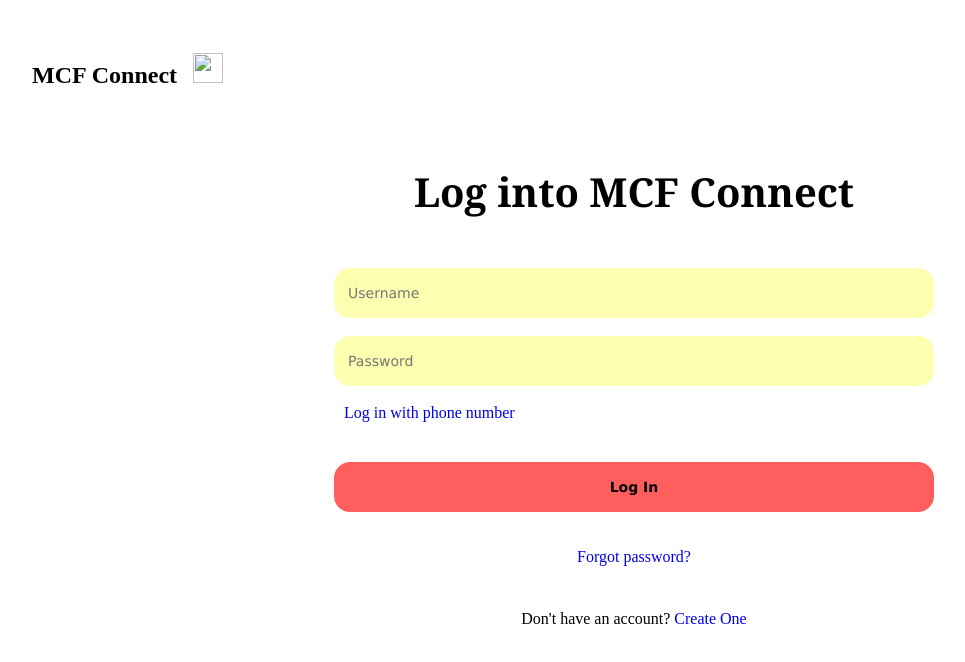
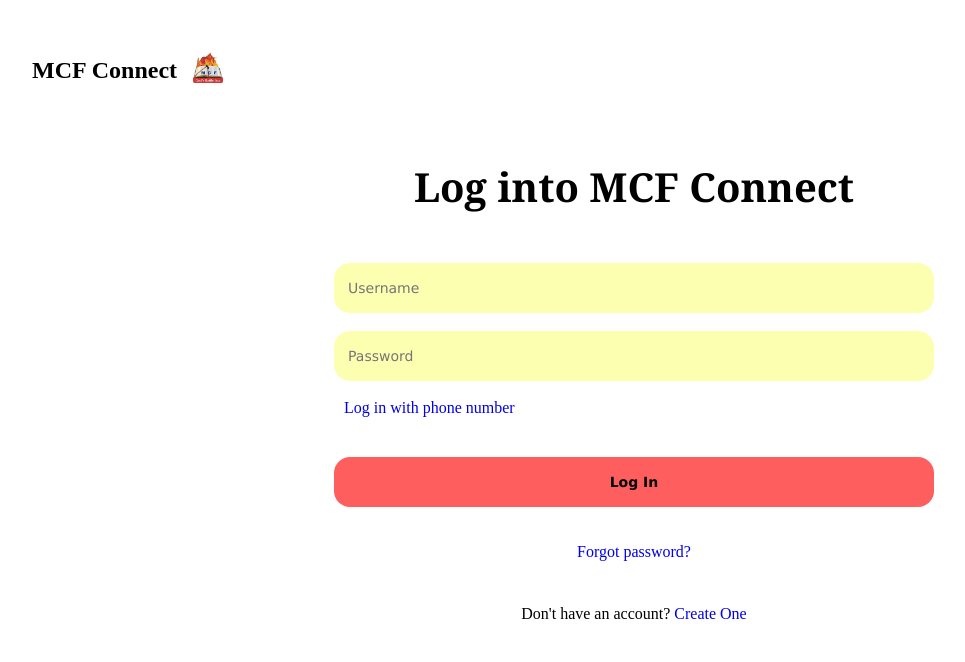
Before and after one commit to therealtmmy/MCF-Connect, a plain HTML site: page index.html in a window 1280 px wide. Shown: the whole page, without its empty margins (6-971 px from the left). Drawn offline with Linux system fonts and the light colour scheme; the site is published under a folder, as on GitHub Pages, so addresses that start at the root find nothing.

Commit message:
Update index.html

```diff
--- a/index.html
+++ b/index.html
@@ -11,7 +11,7 @@
     <main>
             <section>
                     <header>
-                        <h1>MCF Connect <img src="/download.jpg" alt=""></h1>
+                        <h1>MCF Connect <img src="download.jpg" alt=""></h1>
                     </header>
             </section>
             <section>
```
